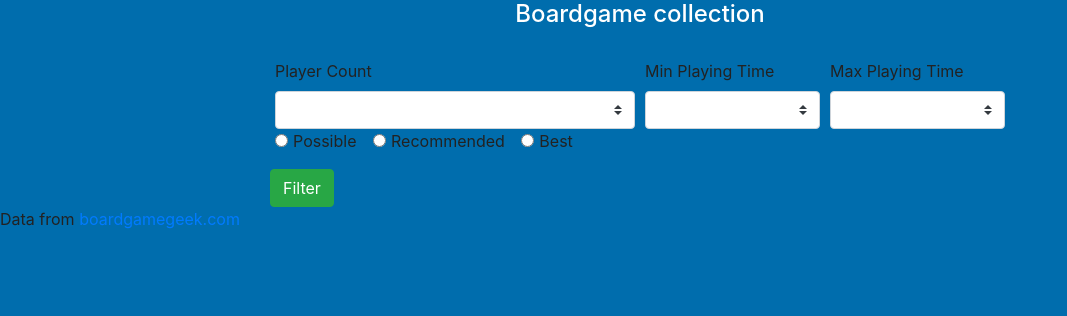
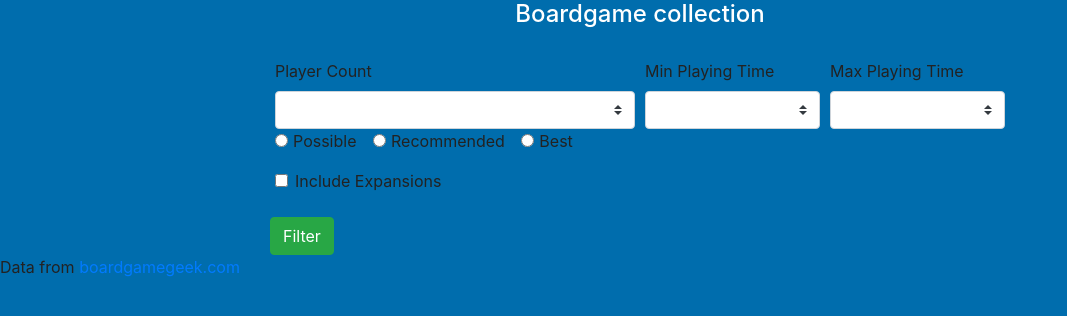
Before and after one commit to victorsowa/boardgame_squire, a Flask app: template boardgames/templates/user_collection.html in a window 1280 px wide. Shown: the part 56-372 px from the top of the page, without its empty margins (0-1067 px from the left). Run offline with Flask 2, Linux system fonts and the light colour scheme; the template is opened without the code that fills it, so the values that code supplies are empty.

Commit message:
Add option to exclude expansions

```diff
--- a/boardgames/app.py
+++ b/boardgames/app.py
@@ -61,8 +61,9 @@ def collection_post(username):
         player_count_filter_type=flask.request.form["player_count_filter_type"],
         min_playing_time=flask.request.form["min_playing_time"],
         max_playing_time=flask.request.form["max_playing_time"],
+        include_expansions=flask.request.form.get("include_expansions", False)
     )
-    print(filters.player_count, filters.player_count_filter_type)
+
     return flask.render_template(
         "user_collection.html",
         images=fgs.get_games(username, filters),
--- a/boardgames/templates/user_collection.html
+++ b/boardgames/templates/user_collection.html
@@ -59,6 +59,18 @@
                             </select>
                         </div>
                     </div>
+
+                    <div class="form-row">
+                        <div class="form-group col-sm-4">
+                            <div class="form-check mb-2">
+                                <input class="form-check-input" type="checkbox" id="autoSizingCheck" name="include_expansions" {% if filters.include_expansions %} checked {% endif %}>
+                                <label class="form-check-label" for="autoSizingCheck">
+                                    Include Expansions
+                                </label>
+                            </div>
+                        </div>
+                    </div>
+
                     <div class="form-row">
                         <button type="submit" class="btn btn-success">Filter</button>
                     </div>
```
Also changed, not shown: boardgames/services/filtered_games_service.py (+10 -0 lines).
